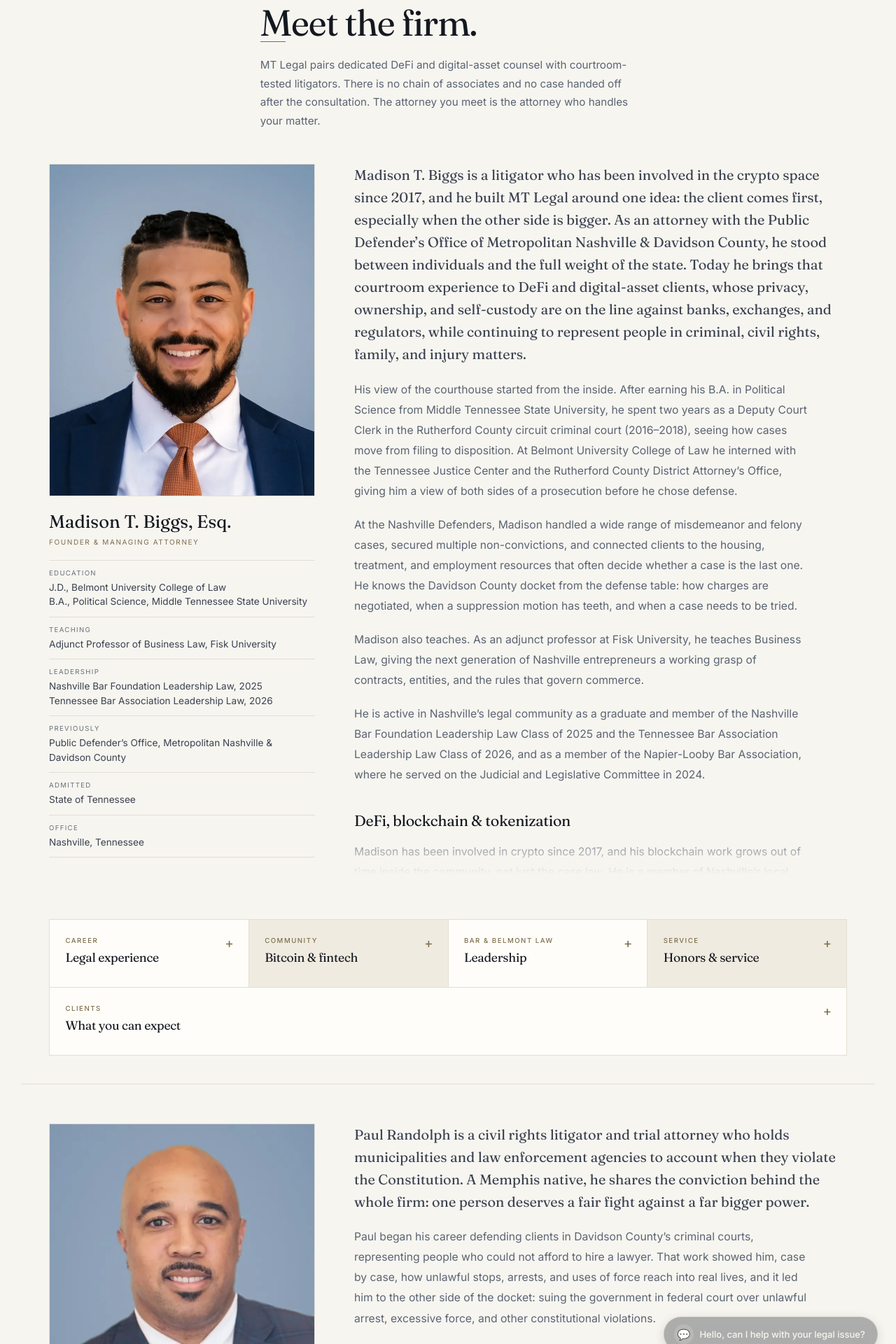
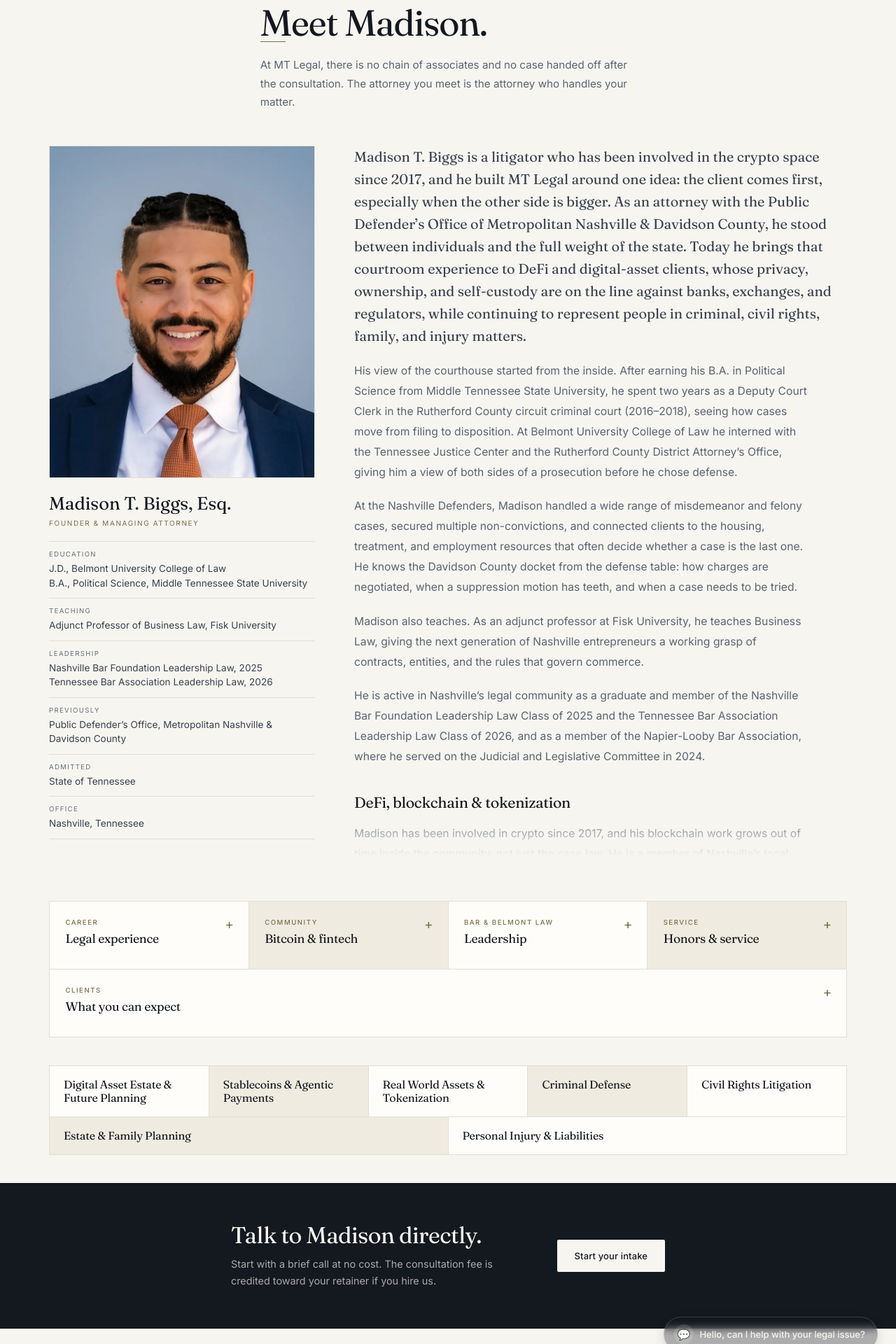
Before and after one commit to mtbiggs-legal/mt-legal-site, a Flask app: page /meet-the-firm in a window 1280 px wide. Shown: the part 200-2120 px from the top of the page at 70% size. Run offline with Flask 3, Linux system fonts and the light colour scheme; parts of the project's set-up code (start-up, migrations or seed data) failed here and were passed over.

Commit message:
revert(meet): back to the Meet Madison page
The Meet the Firm version with partner Paul Randolph is kept on the
feature/meet-the-firm branch until it is ready to publish.

Co-Authored-By: Claude Opus 5.5 <noreply@anthropic.com>

```diff
--- a/app.py
+++ b/app.py
@@ -102,7 +102,6 @@ def _firm_identity():
         "firm_name":        shared.FIRM_NAME,
         "firm_tagline":     shared.FIRM_TAGLINE,
         "partner":          shared.MANAGING_PARTNER,
-        "partners":         shared.PARTNERS,
         "partner_photo":    shared.partner_photo_filename(),
         "service_counties": shared.SERVICE_COUNTIES,
         "public_site_only": shared.PUBLIC_SITE_ONLY,
--- a/blueprints/public.py
+++ b/blueprints/public.py
@@ -229,8 +229,7 @@ def chat_message():
 
     system = (
         f"You are a helpful legal assistant for {FIRM_NAME}, a Nashville, Tennessee law "
-        f"practice led by {MANAGING_PARTNER['display']}, with partner Paul Randolph, Esq., a "
-        "civil rights litigator and trial attorney. It is a client-centered firm "
+        f"practice led by {MANAGING_PARTNER['display']}. It is a client-centered firm "
         "with dedicated support for DeFi and digital-asset operations: digital asset estate and "
         "future planning, stablecoins and agentic payments, and real-world asset tokenization. "
         "It also provides traditional practice: criminal defense, civil rights litigation, "
--- a/shared.py
+++ b/shared.py
@@ -77,17 +77,6 @@ MANAGING_PARTNER = {
 SERVICE_COUNTIES = [
     "Davidson", "Williamson", "Rutherford", "Wilson", "Sumner",
     "Maury", "Montgomery", "Robertson", "Bedford", "Dickson",
-]
-
-
-# Partners other than the founder, shown on Meet the Firm.
-PARTNERS = [
-    {
-        "name":    "Paul Randolph",
-        "display": "Paul Randolph, Esq.",
-        "title":   "Partner",
-        "photo":   "paul-randolph.jpg",
-    },
 ]
 
 
--- a/templates/base.html
+++ b/templates/base.html
@@ -334,7 +334,7 @@
       <div class="mobile-nav-collapse">
         <nav class="main-nav">
           <a href="{{ url_for('public.index') }}" class="nav-link {% if request.endpoint == 'public.index' %}active{% endif %}">Home</a>
-          <a href="{{ url_for('public.meet_the_firm') }}" class="nav-link {% if request.endpoint == 'public.meet_the_firm' %}active{% endif %}">Meet the Firm</a>
+          <a href="{{ url_for('public.meet_the_firm') }}" class="nav-link {% if request.endpoint == 'public.meet_the_firm' %}active{% endif %}">Meet Madison</a>
           <a href="{{ url_for('public.emerging_tech') }}" class="nav-link {% if request.endpoint == 'public.emerging_tech' %}active{% endif %}">Emerging Tech</a>
         </nav>
         <div class="header-portals">
@@ -385,7 +385,7 @@
         <ul>
           <li>Nashville, Tennessee</li>
           <li><a href="{{ url_for('intake.intake') }}">Book a consultation</a></li>
-          <li><a href="{{ url_for('public.meet_the_firm') }}">Meet the Firm</a></li>
+          <li><a href="{{ url_for('public.meet_the_firm') }}">Meet Madison</a></li>
           <li><a href="{{ url_for('public.emerging_tech') }}">Emerging Tech</a></li>
           <li><a href="{{ url_for('public.why_nashville') }}">Why Nashville</a></li>
         </ul>
--- a/templates/index.html
+++ b/templates/index.html
@@ -107,8 +107,8 @@
   <div class="ed-boxes ed-boxes--explore">
     <a href="{{ url_for('public.meet_the_firm') }}" class="ed-box">
       <span class="ed-box-label">About</span>
-      <h3>Meet the Firm</h3>
-      <p>Our attorneys, their experience, and why they practice.</p>
+      <h3>Meet Madison</h3>
+      <p>Background, experience, and why he practices.</p>
     </a>
     <a href="{{ url_for('public.emerging_tech') }}" class="ed-box">
       <span class="ed-box-label">Practice focus</span>
--- a/templates/meet_the_firm.html
+++ b/templates/meet_the_firm.html
@@ -1,6 +1,6 @@
 {% extends "base.html" %}
-{% block title %}Meet the Firm | Nashville DeFi, Digital Asset &amp; Litigation Attorneys | {{ firm_name }}{% endblock %}
-{% block meta_description %}Meet the attorneys of {{ firm_name }}: founder and managing attorney {{ partner.display }}, a Nashville litigator in the crypto space since 2017, and partner Paul Randolph, Esq., a civil rights litigator and trial attorney. Client-centered representation with dedicated support for DeFi and digital assets.{% endblock %}
+{% block title %}Meet {{ partner.name }} | Nashville DeFi, Digital Asset &amp; Litigation Attorney | {{ firm_name }}{% endblock %}
+{% block meta_description %}{{ partner.display }}, founder and managing attorney of {{ firm_name }}: a Nashville litigator involved in the crypto space since 2017, offering client-centered representation with dedicated support for DeFi and digital assets. Belmont Law graduate and Fisk University adjunct professor of Business Law, also handling criminal defense, civil rights, estate and family planning, and personal injury.{% endblock %}
 
 {% block styles %}
 <style>
@@ -205,8 +205,6 @@
     .commit-grid { grid-template-columns: 1fr; }
     .law-quote-photo-content { padding: 2.5rem 1.5rem; }
   }
-  .mp-profile--partner { padding-top: 3.5rem; border-top: 1px solid var(--rule); }
-  @media (max-width: 900px) { .mp-profile--partner { padding-top: 2.5rem; } }
   /* The short bio beside the photo is for phones only. */
   .mp-short { display: none; }
   @media (max-width: 700px) {
@@ -243,10 +241,9 @@
 {% block hero %}
 <section class="firm-intro">
   <span class="firm-intro-eyebrow">{{ firm_name }} &middot; {{ firm_tagline }}</span>
-  <h1>Meet the firm.</h1>
+  <h1>Meet {{ partner.name.split(' ')[0] }}.</h1>
   <div class="firm-intro-rule"></div>
-  <p>{{ firm_name }} pairs dedicated DeFi and digital-asset counsel with courtroom-tested
-     litigators. There is no chain of associates and no case handed off after the
+  <p>At {{ firm_name }}, there is no chain of associates and no case handed off after the
      consultation. The attorney you meet is the attorney who handles
      your matter.</p>
 </section>
@@ -434,7 +431,7 @@
       </summary>
       <div class="ed-box-body"><p class="ed-box-intro">Direct access, plain English, and fees in writing.</p>
         <ul class="ed-points">
-          <li><b>Your lawyer, directly.</b> A partner on your matter, with no hand-offs from consultation to close.</li>
+          <li><b>Your lawyer, directly.</b> No associates, no hand-offs, from consultation to close.</li>
           <li><b>Plain-English advice.</b> Your options, the likely outcomes, and what each path costs, explained before you decide anything.</li>
           <li><b>Fees in writing.</b> Every engagement starts with a written fee agreement.</li>
           <li><b>A secure client portal.</b> Documents, messages, court dates, and billing in one encrypted place.</li>
@@ -445,59 +442,6 @@
     </details>
   </div>
 </section>
-
-<!-- ── Partner profile: Paul Randolph ─────────────────────────────────────── -->
-{% for p in partners %}
-<div class="mp-profile mp-profile--partner">
-
-  <aside class="mp-portrait">
-    <picture>
-      <source type="image/webp" srcset="{{ url_for('static', filename='images/' + p.photo[:-4] + '.webp') }}" />
-      <img src="{{ url_for('static', filename='images/' + p.photo) }}" loading="lazy"
-           width="760" height="1141" alt="{{ p.display }}, {{ p.title }} at {{ firm_name }}" />
-    </picture>
-    <p class="mp-short">A civil rights litigator and trial attorney who takes on
-      municipalities and law enforcement agencies in federal court.</p>
-    <div class="mp-name">{{ p.display }}</div>
-    <div class="mp-title">{{ p.title }}</div>
-    <ul class="mp-facts">
-      <li><span>Education</span>J.D., Loyola University New Orleans College of Law, 2019<br>B.A., International Affairs, East Tennessee State University, 2016</li>
-      <li><span>Focus</span>Civil rights litigation under 42 U.S.C. &sect; 1983 and trial work</li>
-      <li><span>Also handles</span>Civil litigation, criminal defense, and family law</li>
-      <li><span>Hometown</span>Memphis, Tennessee</li>
-    </ul>
-  </aside>
-
-  <article class="mp-bio">
-    <div class="mp-bio-scroll" tabindex="0" aria-label="Biography of {{ p.name }}">
-    <section class="mp-bio-part">
-    <p class="mp-lead">Paul Randolph is a civil rights litigator and trial attorney who holds
-      municipalities and law enforcement agencies to account when they violate the
-      Constitution. A Memphis native, he shares the conviction behind the whole firm: one
-      person deserves a fair fight against a far bigger power.</p>
-    <p>Paul began his career defending clients in Davidson County&rsquo;s criminal courts,
-      representing people who could not afford to hire a lawyer. That work showed him, case by
-      case, how unlawful stops, arrests, and uses of force reach into real lives, and it led him
-      to the other side of the docket: suing the government in federal court over unlawful
-      arrest, excessive force, and other constitutional violations.</p>
-    <button type="button" class="mp-read-more" aria-expanded="false">Read more</button>
-    </section>
-
-    <section class="mp-bio-part">
-    <h2>Background</h2>
-    <p>He earned his B.A. in International Affairs from East Tennessee State University in 2016
-      and his J.D. from Loyola University New Orleans College of Law in 2019, where his studies
-      centered on race and the law and the systemic inequities that shape the justice system.</p>
-    <p>Alongside his civil rights practice, Paul handles civil litigation, criminal defense, and
-      family law matters, bringing a trial lawyer&rsquo;s preparation to every case and the same
-      direct access to his clients that defines {{ firm_name }}.</p>
-    <button type="button" class="mp-read-more" aria-expanded="false">Read more</button>
-    </section>
-    </div>
-  </article>
-
-</div>
-{% endfor %}
 
 <!-- ── Practice areas ──────────────────────────────────────────────────────── -->
 <section class="ed-section ed-section--tight" style="padding-top:0">
@@ -510,7 +454,7 @@
 
 <a href="{{ url_for('intake.intake') }}" class="ed-cta ed-cta--link">
   <div>
-    <h2>Talk to an attorney directly.</h2>
+    <h2>Talk to {{ partner.name.split(' ')[0] }} directly.</h2>
     <p>Start with a brief call at no cost. The consultation fee is credited toward your retainer if you hire us.</p>
   </div>
   <span class="btn ed-cta-btn">Start your intake</span>
@@ -529,13 +473,15 @@ document.querySelectorAll(".mp-read-more").forEach(function (btn) {
 });
 </script>
 <script>
-document.querySelectorAll(".mp-bio-scroll").forEach(function (box) {
+(function () {
+  var box = document.querySelector(".mp-bio-scroll");
+  if (!box) return;
   function check() {
     box.classList.toggle("is-end", box.scrollTop + box.clientHeight >= box.scrollHeight - 8);
   }
   box.addEventListener("scroll", check, { passive: true });
   window.addEventListener("resize", check);
   check();
-});
+})();
 </script>
 {% endblock %}
--- a/templates/practice_area.html
+++ b/templates/practice_area.html
@@ -140,8 +140,8 @@
 
     <a href="{{ url_for('public.meet_the_firm') }}" class="ed-layer ed-layer--link">
       <header class="ed-layer-head">
-        <span class="ed-box-label">Your attorneys</span>
-        <h2>Meet the Firm</h2>
+        <span class="ed-box-label">Your attorney</span>
+        <h2>Meet Madison</h2>
       </header>
       <div class="ed-layer-body">
         <p class="ed-layer-text">The lawyer you meet is the lawyer on your case.</p>
```
Also changed, not shown: tests/test_practice_pages.py (+0 -9 lines), static/images/paul-randolph.jpg (deleted), static/images/paul-randolph.webp (deleted).
